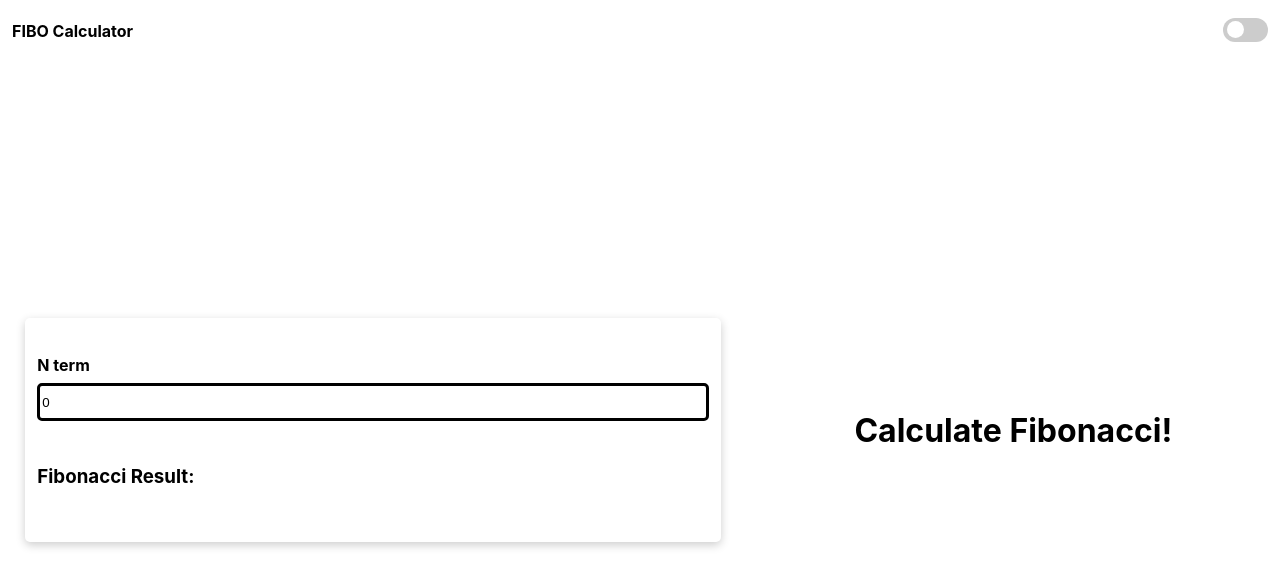
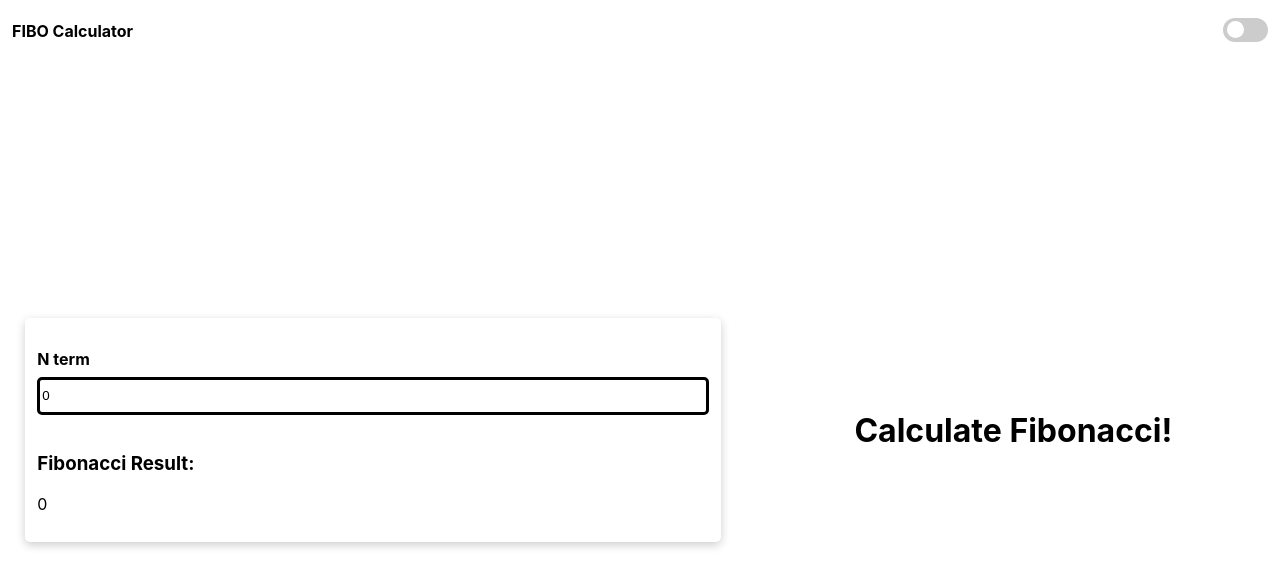
Before and after one commit to gustavormz/fibonacci-frontend, a React (Create React App) app: page / in a window 1280 px wide. Shown: the top 586 px of the page. Built offline with nearby package versions, Linux system fonts and the light colour scheme.

Commit message:
implemented context

```diff
--- a/src/components/result.tsx
+++ b/src/components/result.tsx
@@ -1,8 +1,14 @@
-import React from 'react';
+import React, { useContext } from 'react';
+
+import { Store as FibonacciStore} from '../context/store/fibonacci';
 
 const Result = () => {
+  const { state } = useContext(FibonacciStore);
   return (
-    <h3>Fibonacci Result: </h3>
+    <>
+      <h3>Fibonacci Result: </h3>
+      <p>{ state.result }</p>
+    </>
   );
 };
 
```
